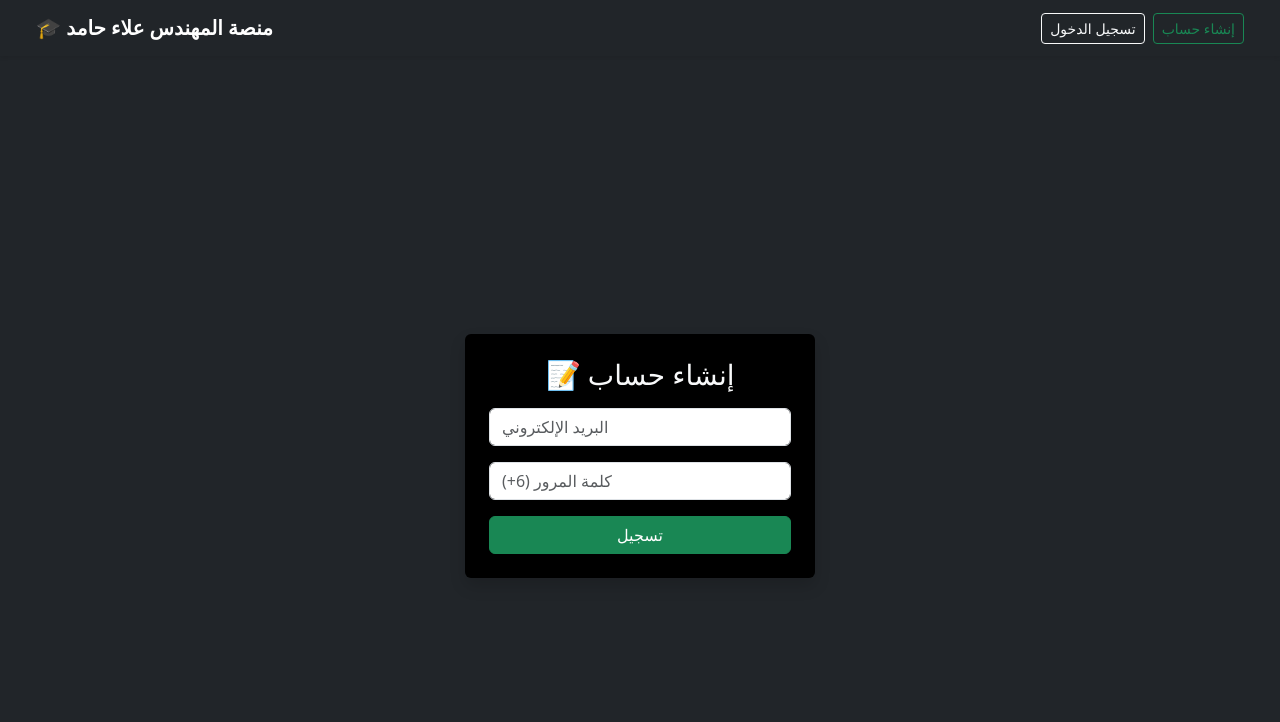
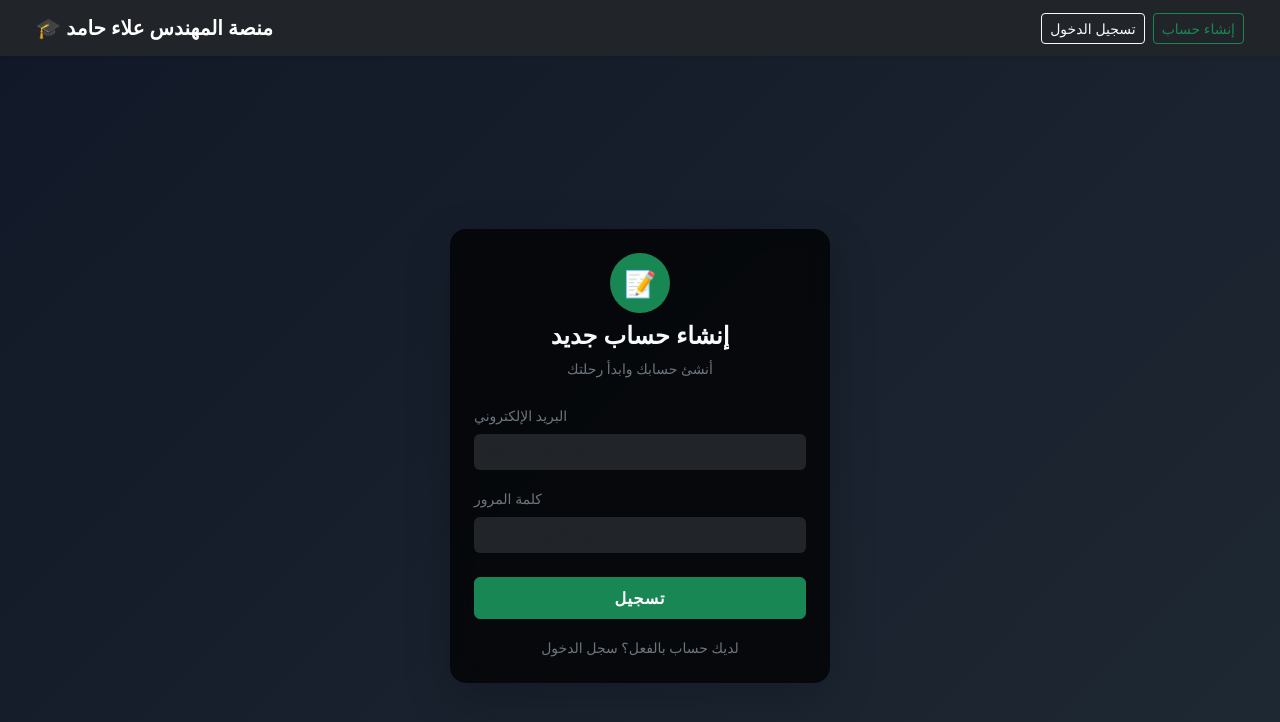
Before and after one commit to EslamEmad120/dawah-frontend, a React (Vite) app: page /register in a window 1280 px wide. Shown: the top 722 px of the page. Built offline with nearby package versions, Linux system fonts and the light colour scheme; no server answers.

Commit message:
Add files via upload

```diff
--- a/src/pages/About.jsx
+++ b/src/pages/About.jsx
@@ -24,7 +24,7 @@ export default function About() {
               المهندس علاء حامد داعية إسلامي مهتم بتدبر القرآن، ويقدم العلم الشرعي بأسلوب مبسط
             </p>
             <p className="fs-6 text-secondary">
-              يهدف إلى نشر الوعي الديني الصحيح وتقديم محتوى علمي يناسب مختلف الأعمار والمستويات.
+              يهدف إلى نشر الوعي الديني الصحيح وتقديم محتوى علمي يناسب مختلف الأعمار والمستويات
             </p>
           </div>
         </div>
--- a/src/pages/Home.jsx
+++ b/src/pages/Home.jsx
@@ -41,7 +41,7 @@ export default function Home() {
             <h1 className="mb-3">المهندس علاء حامد</h1>
             <p className="lead text-secondary" >
               داعية إسلامي يقدّم دروسًا تفسيرية وتربوية في سور القرآن الكريم
-              بأسلوب مبسط يناسب جميع الأعمار، مع التركيز على الفهم والعمل.
+              بأسلوب مبسط يناسب جميع الأعمار، مع التركيز على الفهم والعمل
             </p>
 
             <div className="mt-3">
--- a/src/pages/Login.jsx
+++ b/src/pages/Login.jsx
@@ -25,33 +25,79 @@ export default function Login() {
   };
 
   return (
-    <div className="bg-dark min-vh-100 d-flex align-items-center justify-content-center text-light">
+    <div
+  className="min-vh-100 d-flex align-items-center justify-content-center"
+  style={{ backgroundColor: "#0b0f1a" }}
+
+
+    >
       <form
         onSubmit={handleLogin}
-        className="bg-black p-4 rounded shadow"
-        style={{ width: "350px" }}
+        className="p-4 rounded-4 shadow-lg text-light"
+        style={{
+          width: "380px",
+          background: "rgba(0,0,0,0.75)",
+          backdropFilter: "blur(10px)",
+        }}
       >
-        <h3 className="text-center mb-3">🔐 تسجيل الدخول</h3>
+        <div className="text-center mb-4">
+          <div
+            className="mb-2 mx-auto d-flex align-items-center justify-content-center rounded-circle"
+            style={{
+              width: "60px",
+              height: "60px",
+              background: "#0d6efd",
+              fontSize: "28px",
+            }}
+          >
+            🔐
+          </div>
+          <h4 className="fw-bold">تسجيل الدخول</h4>
+          <p className="text-secondary small mb-0">
+            أدخل بياناتك للمتابعة
+          </p>
+        </div>
 
+        <div className="mb-3">
+          <label className="form-label small text-secondary">
+            البريد الإلكتروني
+          </label>
           <input
             type="email"
-          className="form-control mb-3"
-          placeholder="البريد الإلكتروني"
+            className="form-control bg-dark text-light border-0"
+            placeholder="example@email.com"
             value={email}
             onChange={(e) => setEmail(e.target.value)}
             required
           />
+        </div>
 
+        <div className="mb-4">
+          <label className="form-label small text-secondary">
+            كلمة المرور
+          </label>
           <input
             type="password"
-          className="form-control mb-3"
-          placeholder="كلمة المرور"
+            className="form-control bg-dark text-light border-0"
+            placeholder="••••••••"
             value={password}
             onChange={(e) => setPassword(e.target.value)}
             required
           />
+        </div>
 
-        <button className="btn btn-primary w-100">دخول</button>
+        <button
+          className="btn btn-primary w-100 py-2 fw-bold"
+          style={{ letterSpacing: "1px" }}
+        >
+          دخول
+        </button>
+
+        <div className="text-center mt-3">
+          <small className="text-secondary">
+            جميع الحقوق محفوظة ©
+          </small>
+        </div>
       </form>
     </div>
   );
--- a/src/pages/Register.jsx
+++ b/src/pages/Register.jsx
@@ -20,39 +20,88 @@ export default function Register() {
       return;
     }
 
-    // المستخدم اتسجل
     localStorage.setItem("user", JSON.stringify(data.user));
     navigate("/");
   };
 
   return (
-    <div className="bg-dark min-vh-100 d-flex align-items-center justify-content-center text-light">
+    <div
+      className="min-vh-100 d-flex align-items-center justify-content-center"
+      style={{
+        background: "linear-gradient(135deg, #111827, #1f2933)",
+      }}
+    >
       <form
         onSubmit={handleRegister}
-        className="bg-black p-4 rounded shadow"
-        style={{ width: "350px" }}
+        className="p-4 rounded-4 shadow-lg text-light"
+        style={{
+          width: "380px",
+          background: "rgba(0,0,0,0.75)",
+          backdropFilter: "blur(10px)",
+        }}
       >
-        <h3 className="text-center mb-3">📝 إنشاء حساب</h3>
+        {/* Header */}
+        <div className="text-center mb-4">
+          <div
+            className="mx-auto mb-2 d-flex align-items-center justify-content-center rounded-circle"
+            style={{
+              width: "60px",
+              height: "60px",
+              background: "#198754",
+              fontSize: "26px",
+            }}
+          >
+            📝
+          </div>
+          <h4 className="fw-bold">إنشاء حساب جديد</h4>
+          <p className="text-secondary small mb-0">
+            أنشئ حسابك وابدأ رحلتك
+          </p>
+        </div>
 
+        {/* Email */}
+        <div className="mb-3">
+          <label className="form-label small text-secondary">
+            البريد الإلكتروني
+          </label>
           <input
             type="email"
-          className="form-control mb-3"
-          placeholder="البريد الإلكتروني"
+            className="form-control bg-dark text-light border-0"
+            placeholder="example@email.com"
             value={email}
             onChange={(e) => setEmail(e.target.value)}
             required
           />
+        </div>
 
+        {/* Password */}
+        <div className="mb-4">
+          <label className="form-label small text-secondary">
+            كلمة المرور
+          </label>
           <input
             type="password"
-          className="form-control mb-3"
-          placeholder="كلمة المرور (6+)"
+            className="form-control bg-dark text-light border-0"
+            placeholder="على الأقل 6 أحرف"
             value={password}
             onChange={(e) => setPassword(e.target.value)}
             required
           />
+        </div>
 
-        <button className="btn btn-success w-100">تسجيل</button>
+        {/* Button */}
+        <button
+          className="btn btn-success w-100 py-2 fw-bold"
+          style={{ letterSpacing: "1px" }}
+        >
+          تسجيل
+        </button>
+
+        <div className="text-center mt-3">
+          <small className="text-secondary">
+            لديك حساب بالفعل؟ سجل الدخول
+          </small>
+        </div>
       </form>
     </div>
   );
```
Lines whose indentation alone changed are shown as unchanged.
